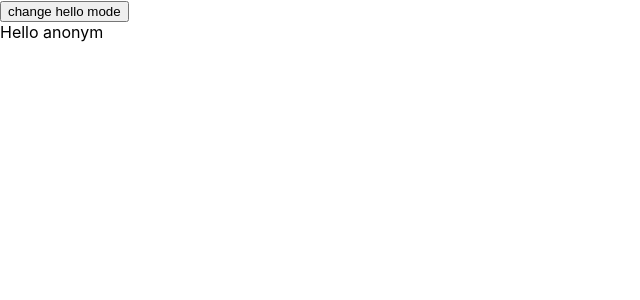
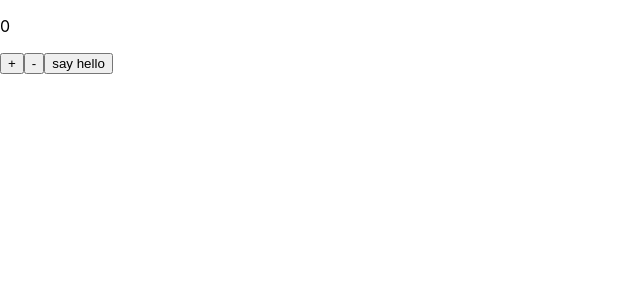
Before and after one commit to julietvt/react_pd2021, a React (Create React App) app: page / in a window 1280 px wide. Shown: the top 300 px of the page, without its empty margins (0-640 px from the left). Built offline with nearby package versions, Linux system fonts and the light colour scheme.

Commit message:
add: component Counter

```diff
--- a/src/App.js
+++ b/src/App.js
@@ -1,31 +1,20 @@
-import logo from './logo.svg';
 import './App.css';
 import React from 'react';
 import { Component } from 'react';
-import HelloFun from './components/HelloFun';
-import HelloClass from './components/HelloClass';
-
+import { Counter } from './components/Counter';
 class App extends Component {
   constructor(props) {
     super(props);
-    this.state = {
-      login: 'anonym',
-      isHelloMode: true,
-    };
   }
-  changeMode = () => {
-    const { isHelloMode } = this.state;
-    this.setState({ isHelloMode: !isHelloMode });
-  };
   render() {
-    const { login, isHelloMode } = this.state;
     return (
       <>
-        <button onClick={this.changeMode}> change hello mode </button>
-        <HelloFun name={login} isHello={isHelloMode} />
+        <Counter step={20} />
       </>
     );
   }
 }
 
 export default App;
+
+//props step
--- /dev/null
+++ b/src/components/Counter/index.js
@@ -0,0 +1,38 @@
+// поставить состояние this.setState({x: 10})
+
+import React, { Component } from 'react';
+
+export class Counter extends Component {
+  constructor(props) {
+    super(props);
+    this.state = {
+      value: 0,
+    };
+  }
+  inc = () => {
+    const { value } = this.state;
+    const { step } = this.props;
+    this.setState({ value: value + step });
+  };
+  dec = () => {
+    const { value } = this.state;
+    const { step } = this.props;
+    this.setState({ value: value - step });
+  };
+  myFun = () => {
+    alert('Hello, my Friend!');
+  };
+  render() {
+    const { value } = this.state;
+    return (
+      <>
+        <p>{value}</p>
+        <button onClick={this.inc}> + </button>
+        <button onClick={this.dec}> - </button>
+        <button onClick={this.myFun}>say hello</button>
+      </>
+    );
+  }
+}
+
+export default Counter;
```
